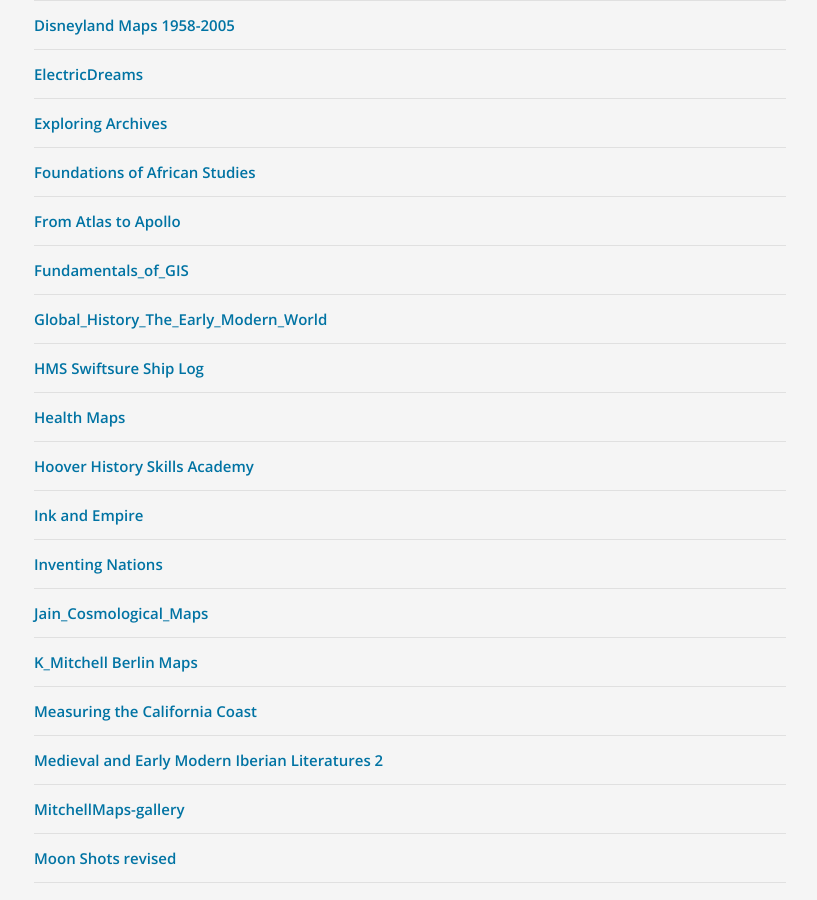
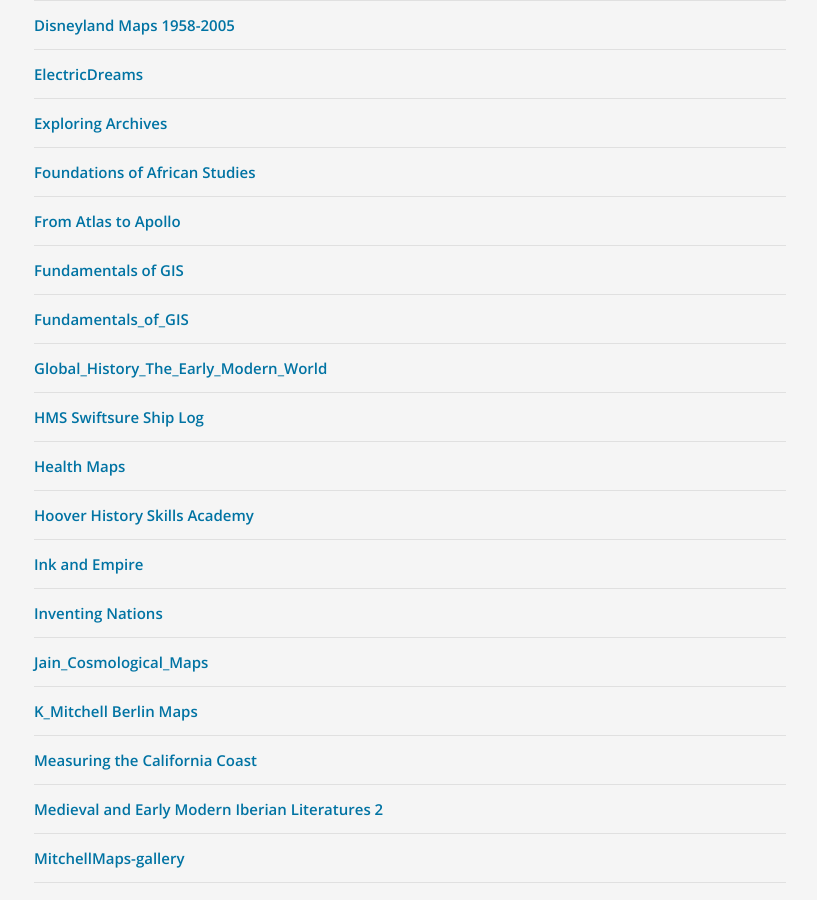
Before and after one commit to davidrumseymapcenter/iiif-galleries, a Jekyll site: the page built from index.md, in a window 1280 px wide and 900 px high, scrolled down 554 px. Shown: the whole window, without its empty margins (230-1047 px from the left). Built offline with Jekyll 4.4.1, drawn with Linux system fonts in a browser that asks for light colours; our own code applies the rules of GitHub Pages for plain Markdown files.

Commit message:
Auto-update gallery index

```diff
--- a/index.md
+++ b/index.md
@@ -22,6 +22,7 @@ layout: default
 <li><a href="https://davidrumseymapcenter.github.io/set-builder/presentation.html?file=https://raw.githubusercontent.com/davidrumseymapcenter/iiif-galleries/main/galleries/Exploring Archives-gallery.json" target="_blank">Exploring Archives</a></li>
 <li><a href="https://davidrumseymapcenter.github.io/set-builder/presentation.html?file=https://raw.githubusercontent.com/davidrumseymapcenter/iiif-galleries/main/galleries/Foundations of African Studies-gallery.json" target="_blank">Foundations of African Studies</a></li>
 <li><a href="https://davidrumseymapcenter.github.io/set-builder/presentation.html?file=https://raw.githubusercontent.com/davidrumseymapcenter/iiif-galleries/main/galleries/From Atlas to Apollo-gallery.json" target="_blank">From Atlas to Apollo</a></li>
+<li><a href="https://davidrumseymapcenter.github.io/set-builder/presentation.html?file=https://raw.githubusercontent.com/davidrumseymapcenter/iiif-galleries/main/galleries/Fundamentals of GIS-gallery.json" target="_blank">Fundamentals of GIS</a></li>
 <li><a href="https://davidrumseymapcenter.github.io/set-builder/presentation.html?file=https://raw.githubusercontent.com/davidrumseymapcenter/iiif-galleries/main/galleries/Fundamentals_of_GIS.json" target="_blank">Fundamentals_of_GIS</a></li>
 <li><a href="https://davidrumseymapcenter.github.io/set-builder/presentation.html?file=https://raw.githubusercontent.com/davidrumseymapcenter/iiif-galleries/main/galleries/Global_History_The_Early_Modern_World.json" target="_blank">Global_History_The_Early_Modern_World</a></li>
 <li><a href="https://davidrumseymapcenter.github.io/set-builder/presentation.html?file=https://raw.githubusercontent.com/davidrumseymapcenter/iiif-galleries/main/galleries/HMS Swiftsure Ship Log.json" target="_blank">HMS Swiftsure Ship Log</a></li>
```
